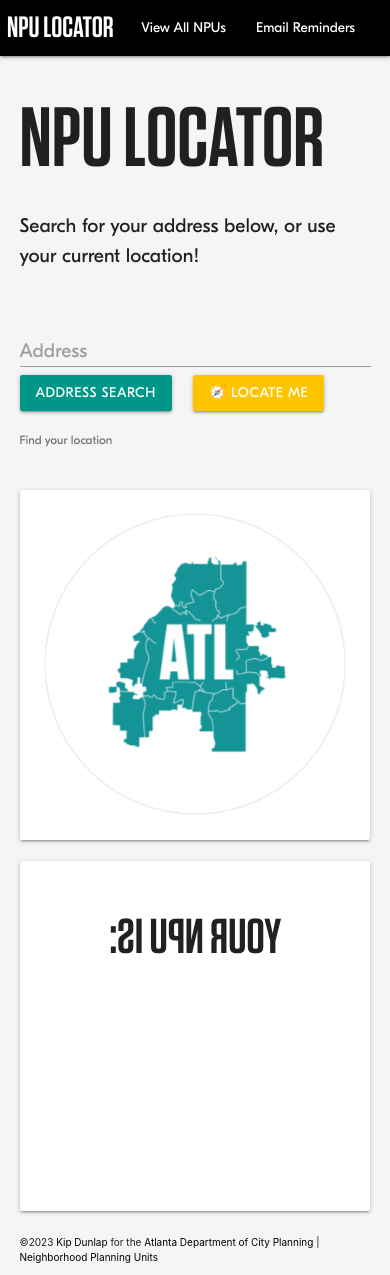
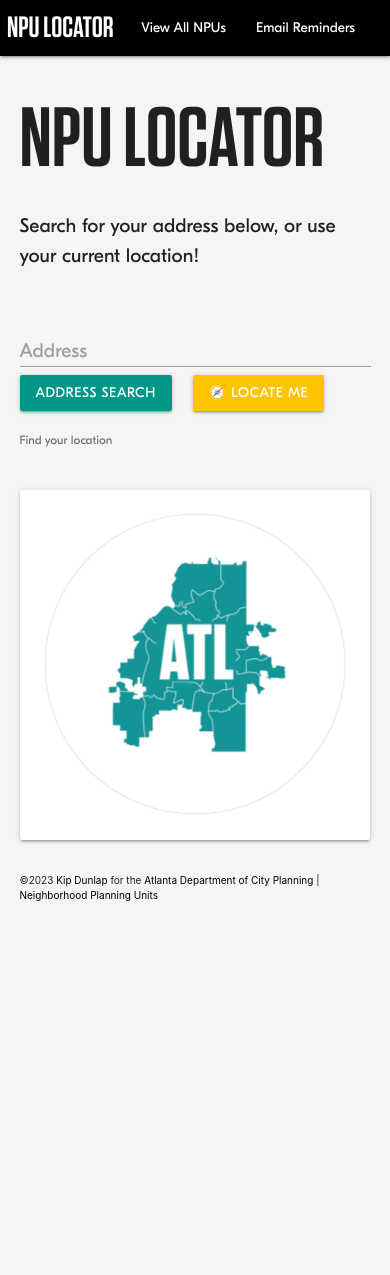
Before and after one commit to UrbaneD0ge/NPU-Cards-svelte, a SvelteKit app: page / in a window 390 px wide. After the commit the page ends 913 px from the top, so only its background shows below. Built offline with nearby package versions, Linux system fonts and the light colour scheme.

Commit message:
Lined up except mobile, need reanimate on subsequent

```diff
--- a/src/routes/Search.svelte
+++ b/src/routes/Search.svelte
@@ -1,5 +1,6 @@
 <script>
   let geoStatus = 'Find your location';
+  let showCardBack = false;
 
   function geoLocate() {
     // Get the location of the user and put address in the input field
@@ -37,12 +38,7 @@
       .then((response) => response.json())
       .then((data) => {
         // console.log(data);
-        // if (data.candidates.length === 0) {
-        //   // console.log('Address not found');
-        //   geoStatus = 'Address not found. Example: 123 Peachtree St. NE';
-        //   document.getElementById('npuCard')?.setAttribute('hidden', true);
-        //   return;
-        // }
+
         // console.log(data[0].lat, data[0].lon);
         let latitude = Number(data[0]?.lat);
         let longitude = Number(data[0]?.lon);
@@ -83,7 +79,7 @@
           results.innerText = npu;
           npuCard.removeAttribute('hidden');
           // npuCardBack.setAttribute('hidden', true);
-          showCardBack = !showCardBack;
+          showCardBack = true;
           npuLink.href = `/${npu}`;
         } catch {
           results.innerText = '🤔';
@@ -92,7 +88,7 @@
       });
   }
 
-  let showCardBack = false;
+  const toggleShowBack = () => (showCardBack = !showCardBack);
 </script>
 
 <div>
@@ -131,20 +127,23 @@
 
   <div id="npuCardBack" class="center-align">
     <div class="cardParent flip-box">
+      <!-- FRONT -->
       <!-- svelte-ignore a11y-click-events-have-key-events -->
-      <div class="card flip-box-inner" class:flip-it={showCardBack}>
+      <div
+        class="card flip-box-inner flip-box-front"
+        class:flip-it={showCardBack}
+      >
         <div class="card-content center-align">
           <img alt="Atlanta NPU logo" src="./map_logo.png" width="300px" />
         </div>
       </div>
-    </div>
-  </div>
 
-  <div id="npuCard" class="center-align" class:flip-it={!showCardBack}>
-    <div class="cardParent">
-      <!-- svelte-ignore a11y-click-events-have-key-events -->
-      <div class="card">
-        <div class="card-content center-align">
+      <!-- BACK -->
+      <div
+        class="card flip-box-back flip-box-inner"
+        class:flip-it={!showCardBack}
+      >
+        <div id="npuCard" class="card-content center-align" hidden>
           <h3>YOUR NPU IS:</h3>
           <a id="npuLink">
             <!-- svelte-ignore a11y-missing-content -->
@@ -161,6 +160,7 @@
   .cardParent {
     display: flex;
     justify-content: center;
+    height: 380px;
   }
 
   .card {
@@ -212,18 +212,25 @@
 
   /* card-flip animation */
   .flip-it {
-    transform: rotateY(180deg);
+    transform: rotateY(-180deg);
   }
 
   .flip-box-inner {
     position: relative;
     text-align: center;
-    transition: transform 0.4s;
+    transition: transform 3s;
     transform-style: preserve-3d;
   }
 
   .flip-box {
     background-color: transparent;
-    perspective: 1000px; /* Remove this if you don't want the 3D effect */
+    /* perspective: 1000px; */
+  }
+
+  .flip-box-front,
+  .flip-box-back {
+    position: absolute;
+    -webkit-backface-visibility: hidden; /* Safari */
+    backface-visibility: hidden;
   }
 </style>
```
